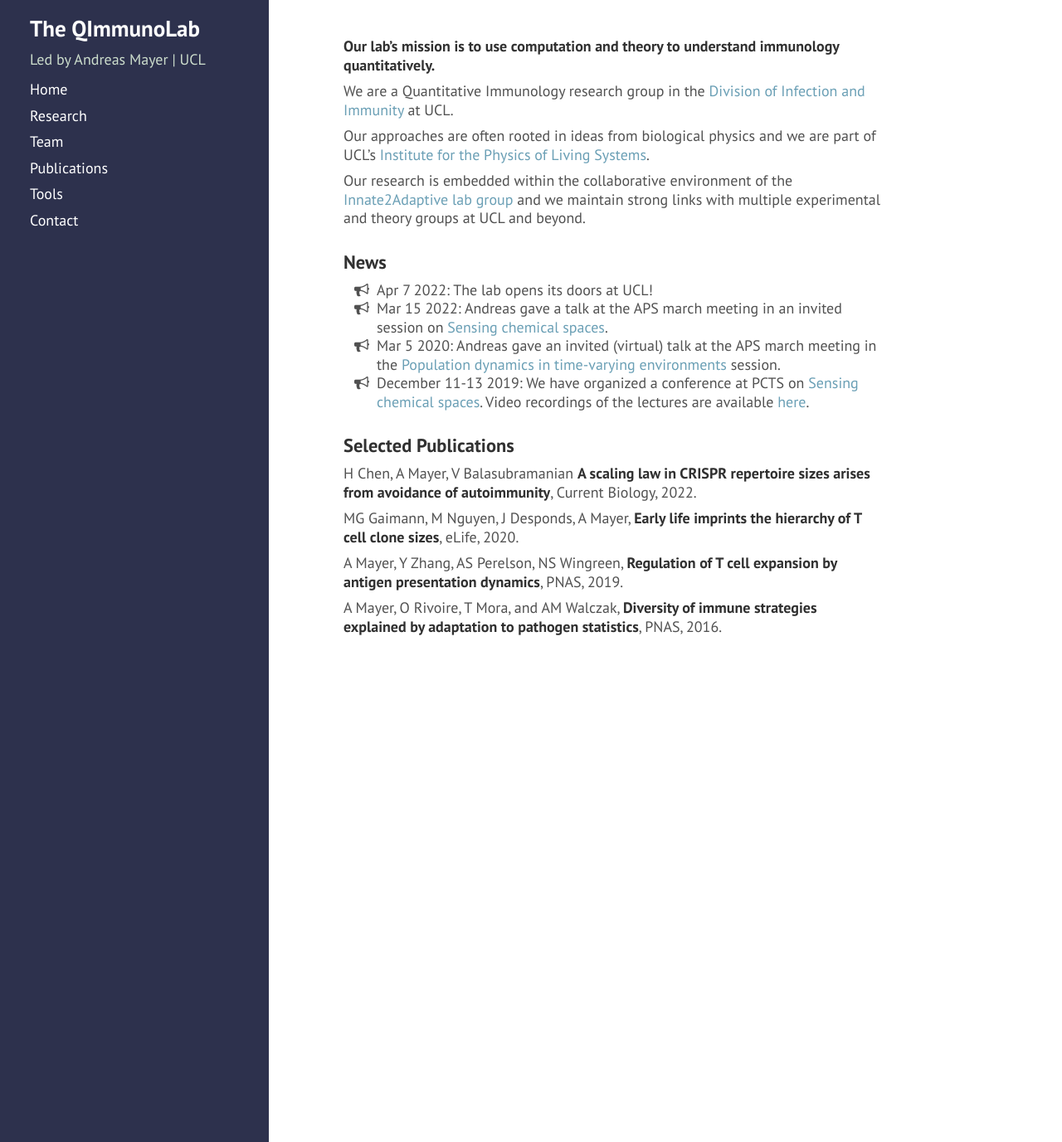
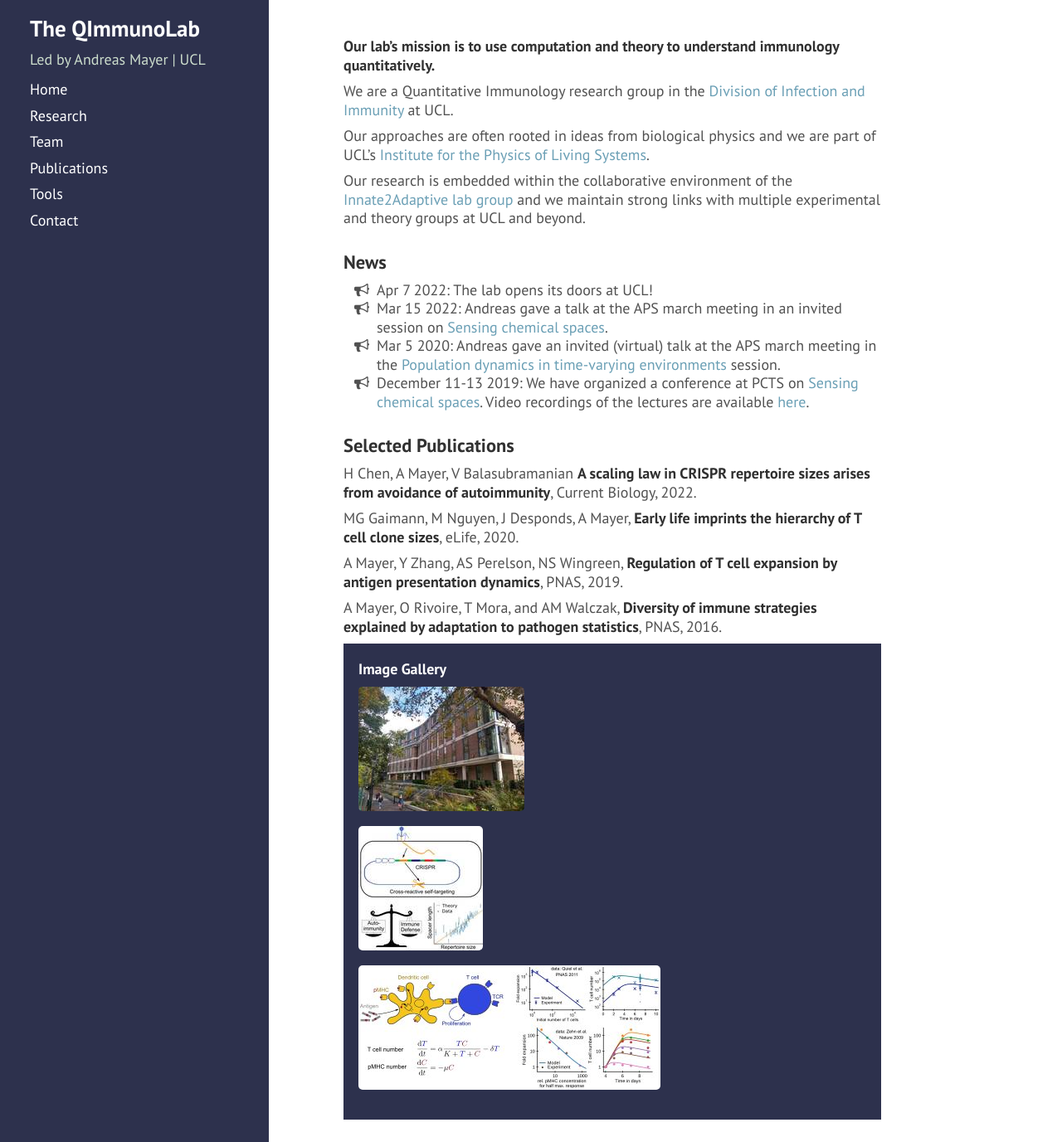
Before and after one commit to andim/andim.github.io, a Jekyll site: the page built from index.md, in a window 1280 px wide and 1377 px high. Shown: the whole window at 83% size. Built offline with Jekyll 4.4.1, drawn with Linux system fonts in a browser that asks for light colours; nearby versions of some CDN libraries; a style sheet for code colours, icons or effects is not loaded.

Commit message:
added research image gallery

```diff
--- a/index.md
+++ b/index.md
@@ -3,6 +3,8 @@ layout: default
 title: Home
 order: 1
 ---
+
+<link rel="stylesheet" href="gallery/css/blueimp-gallery.min.css">
 
 #### Our lab's mission is to use computation and theory to understand immunology quantitatively.
 
@@ -29,3 +31,40 @@ MG Gaimann, M Nguyen, J Desponds, A Mayer, **Early life imprints the hierarchy o
 A Mayer, Y Zhang, AS Perelson, NS Wingreen, **Regulation of T cell expansion by antigen presentation dynamics**, PNAS, 2019. [<i class="ai ai-doi"></i>](https://doi.org/10.1073/pnas.1812800116)
 
 A Mayer, O Rivoire, T Mora, and AM Walczak, **Diversity of immune strategies explained by adaptation to pathogen statistics**, PNAS, 2016. [<i class="ai ai-doi"></i>](http://dx.doi.org/10.1073/pnas.1600663113)
+
+<div id="links" style="background-color:#2d314d;padding-left:1em;padding-bottom:1em;padding-top:0.1em">
+    <h4 style="color:white;">Image Gallery</h4>
+
+    <a href="images/pears.jpg" title="The Institute of Immunity and Transplantation">
+        <img src="images/thumbnails/pears.jpg" alt="Pears Building">
+    </a>
+    <a href="images/crispr.jpg" title="What trade-offs shape prokaryotic immunity? (Current Biology 2022)">
+        <img src="images/thumbnails/crispr.jpg" alt="CRISPR graphical abstract">
+    </a>
+    <a href="images/tcellexpansion.jpg" title="How is T cell expansion regulated? (PNAS 2019)">
+        <img src="images/thumbnails/tcellexpansion.jpg" alt="T cell expansion">
+    </a>
+</div>
+
+<div id="blueimp-gallery" class="blueimp-gallery blueimp-gallery-controls">
+    <div class="slides"></div>
+    <h3 class="title"></h3>
+    <a class="prev">‹</a>
+    <a class="next">›</a>
+    <a class="close">×</a>
+    <a class="play-pause"></a>
+    <ol class="indicator"></ol>
+</div>
+
+<script>
+document.getElementById('links').onclick = function (event) {
+    event = event || window.event;
+    var target = event.target || event.srcElement,
+        link = target.src ? target.parentNode : target,
+        options = {index: link, event: event},
+        links = this.getElementsByTagName('a');
+    blueimp.Gallery(links, options);
+};
+</script>
+
+<script src="gallery/js/blueimp-gallery.min.js"></script>
```
Also changed, not shown: images/crispr.jpg (added), images/pears.jpg (added), images/tcellexpansion.jpg (added), images/thumbnails/crispr.jpg (added), images/thumbnails/pears.jpg (added), images/thumbnails/tcellexpansion.jpg (added).
